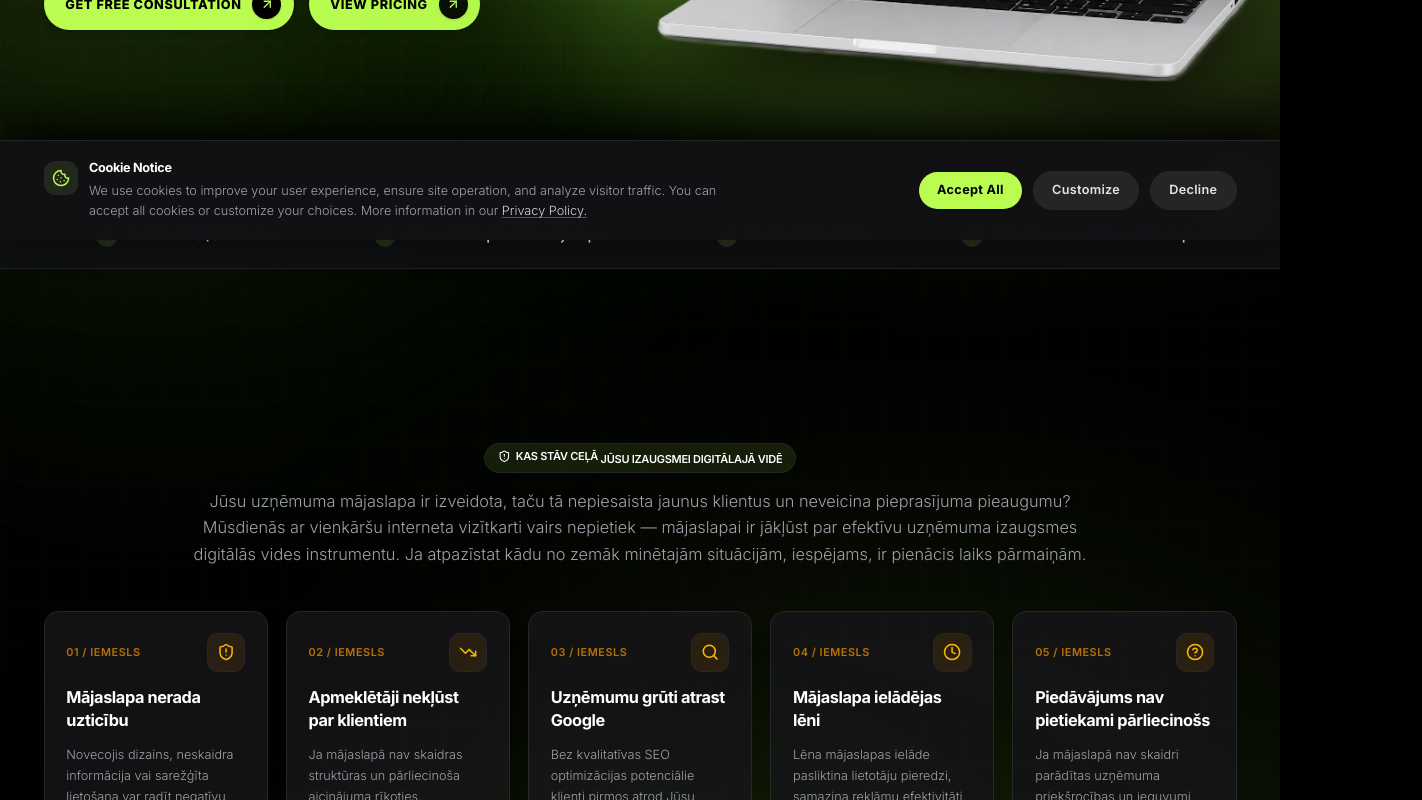
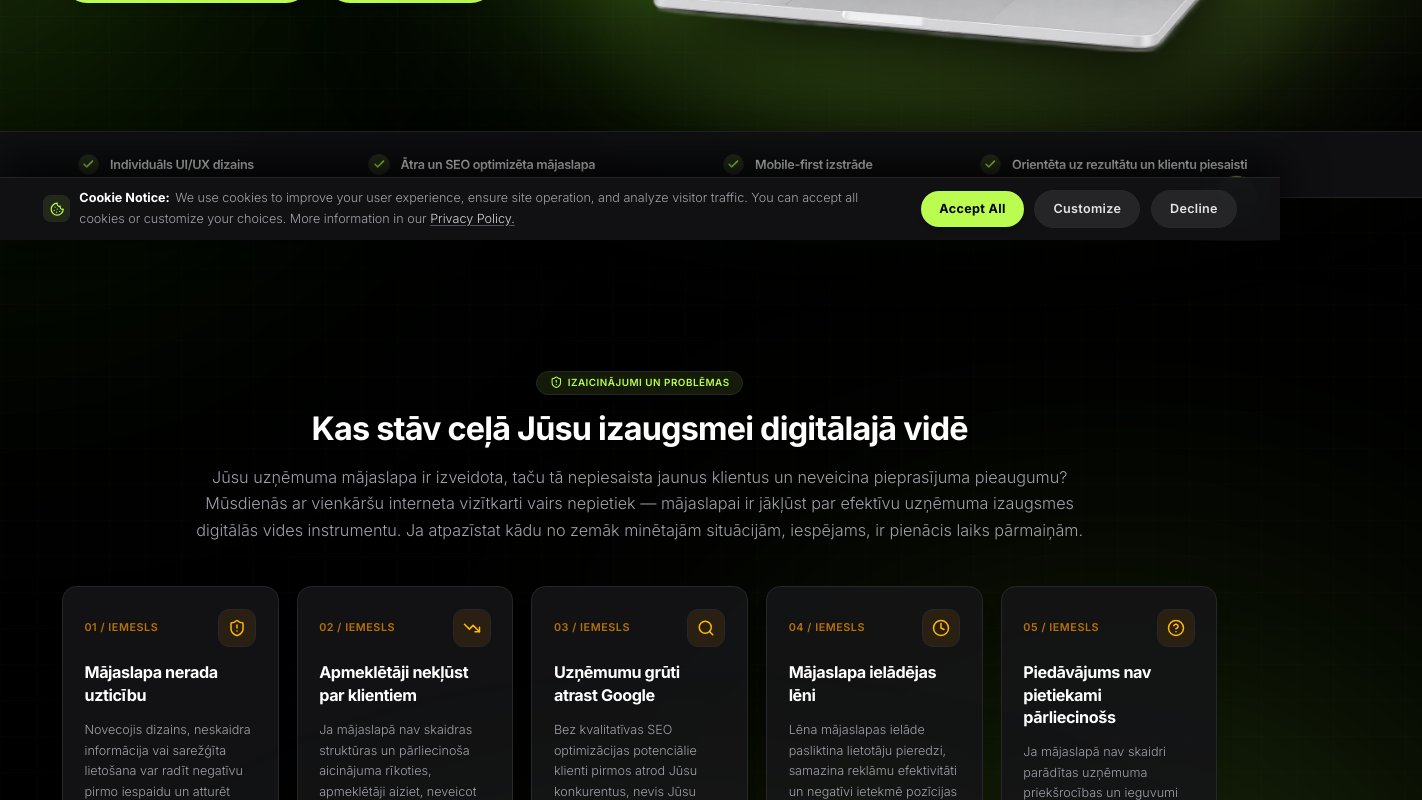
Before and after one commit to avenuegrouplv/sageon-media, a React (Vite) app: page /en in a window 1280 px wide. Shown: the part 560-1360 px from the top of the page, 1422 px wide, since content can reach past the window. Built offline with nearby package versions, Linux system fonts and the light colour scheme.

Commit message:
refactor: simplify scrolling and adjust layout
Removed Lenis scroll integration to simplify navigation logic. Updated page layout to include a 4.2cm left offset for desktop views and adjusted header title and cookie banner padding.

```diff
--- a/src/App.tsx
+++ b/src/App.tsx
@@ -38,10 +38,11 @@ function AppContent() {
       {/* Fixed top overlay header */}
       <Header />
 
-      {/* Core Multi-Page Views - Subpages have padding-top to avoid overlapping the fixed header */}
-      <main id="main-content" className={`flex-1 relative z-10 ${!isHome ? "pt-[80px]" : ""}`}>
-        <Suspense fallback={<PageLoader />}>
-          <Routes>
+      {/* Core Multi-Page Views & Footer - Shifted left by 4.2cm on desktop */}
+      <div className="flex-1 flex flex-col justify-between w-full lg:relative lg:-left-[4.2cm] lg:w-[calc(100%+4.2cm)]">
+        <main id="main-content" className={`flex-1 relative z-10 ${!isHome ? "pt-[80px]" : ""}`}>
+          <Suspense fallback={<PageLoader />}>
+            <Routes>
             {/* LV Routes */}
             <Route path="/" element={<Home />} />
             <Route path="/projekti" element={<Projekti />} />
@@ -79,6 +80,7 @@ function AppContent() {
 
       {/* 4-Column Professional Footer */}
       <Footer />
+      </div>
 
       {/* Pop-up Cookie Consent Banner */}
       <CookieBanner />
--- a/src/components/CookieBanner.tsx
+++ b/src/components/CookieBanner.tsx
@@ -57,21 +57,21 @@ export default function CookieBanner() {
             animate={{ y: 0, opacity: 1 }}
             exit={{ y: "100%", opacity: 0 }}
             transition={{ duration: 0.5, ease: "easeInOut" }}
-            className="fixed bottom-0 left-0 right-0 z-[9999] bg-[#121215]/98 backdrop-blur-xl border-t border-zinc-800/90 shadow-[0_-15px_50px_rgba(0,0,0,0.9)] text-white py-4 sm:py-5 px-4 sm:px-6 md:px-10 lg:px-12"
+            className="fixed bottom-0 left-0 right-0 z-[9999] bg-[#121215]/98 backdrop-blur-xl border-t border-zinc-800/90 shadow-[0_-15px_50px_rgba(0,0,0,0.9)] text-white py-2.5 sm:py-3 px-4 sm:px-6 md:px-10 lg:px-12"
           >
-            <div className="w-full max-w-[1380px] mx-auto flex flex-col md:flex-row items-start md:items-center justify-between gap-4 sm:gap-6 md:gap-10 lg:gap-14">
+            <div className="w-full max-w-[1380px] mx-auto flex flex-col md:flex-row items-start md:items-center justify-between gap-3 sm:gap-4 md:gap-8">
 
               {/* Left / Main Content Area: Cookie Notice Text */}
-              <div className="flex items-start gap-3 order-1 md:order-1 flex-1 max-w-3xl md:mr-4">
-                <div className="p-2 bg-[#BAFC50]/10 border border-[#BAFC50]/30 text-[#BAFC50] rounded-xl shrink-0 mt-0.5 hidden sm:flex">
-                  <Cookie className="h-5 w-5" />
+              <div className="flex items-center gap-2.5 order-1 md:order-1 flex-1 max-w-4xl lg:max-w-5xl">
+                <div className="p-1.5 bg-[#BAFC50]/10 border border-[#BAFC50]/30 text-[#BAFC50] rounded-lg shrink-0 hidden sm:flex">
+                  <Cookie className="h-4 w-4" />
                 </div>
-                <div className="space-y-1 text-left">
-                  <h4 className="font-bold text-white text-xs sm:text-sm font-sans tracking-tight flex items-center gap-2">
-                    <Cookie className="h-4 w-4 text-[#BAFC50] sm:hidden" />
-                    <span>{lang === "LV" ? "Sīkdatņu paziņojums" : lang === "EN" ? "Cookie Notice" : "Уведомление о cookie"}</span>
-                  </h4>
-                  <p className="text-xs sm:text-sm text-zinc-300 font-light leading-relaxed">
+                <div className="text-left">
+                  <p className="text-xs sm:text-[13px] md:text-sm text-zinc-300 font-light leading-snug sm:leading-relaxed">
+                    <span className="font-bold text-white font-sans mr-1.5 inline-flex items-center gap-1">
+                      <Cookie className="h-3.5 w-3.5 text-[#BAFC50] sm:hidden inline" />
+                      {lang === "LV" ? "Sīkdatņu paziņojums:" : lang === "EN" ? "Cookie Notice:" : "Уведомление о cookie:"}
+                    </span>
                     {t.cookies.bannerText}{" "}
                     <button
                       type="button"
--- a/src/components/HeroSlider.tsx
+++ b/src/components/HeroSlider.tsx
@@ -67,7 +67,7 @@ export default function HeroSlider() {
       <div className="relative z-10 w-full max-w-[1380px] mx-auto px-4 sm:px-6 md:px-10 lg:px-12 pt-2 sm:pt-4">
 
         {/* Centered Phone & Email Pill Badges */}
-        <div className="flex flex-wrap justify-center items-center gap-3 sm:gap-4 mt-12 sm:-mt-16 lg:-mt-20 pb-2 sm:pb-6 md:pb-8">
+        <div className="flex flex-wrap justify-center items-center gap-3 sm:gap-4 mt-12 sm:-mt-16 lg:-mt-10 pb-2 sm:pb-6 md:pb-8">
           <a
             href="tel:+37126739899"
             className="flex items-center gap-2 px-4 py-2 bg-[#18181b]/90 hover:bg-zinc-800 border border-[#BAFC50]/40 hover:border-[#BAFC50] text-white text-[11.7px] sm:text-[12.7px] font-bold uppercase tracking-wider rounded-full transition-all duration-300 shadow-md"
--- a/src/i18n/translations/lv.ts
+++ b/src/i18n/translations/lv.ts
@@ -12,7 +12,7 @@ export const lvTranslations: Translations = {
   },
   seo: {
     home: {
-      title: "Sageon Media | Biznesa mājaslapu izstrāde un digitālie risinājumi",
+      title: "Sageon Media I Mājaslapu izstrādes aģentūra",
       description: "Sageon Media piedāvā profesionālu biznesa mājaslapu izstrādi, adaptīvu dizainu, kā arī SEO optimizāciju jūsu biznesa izaugsmei.",
     },
     portfolio: {
--- a/src/index.css
+++ b/src/index.css
@@ -75,8 +75,8 @@
   --light-border: #e4e4e7;
 }
 
+/* Base html & body resets */
 html {
-  scroll-behavior: smooth;
   -webkit-text-size-adjust: 100%;
   text-size-adjust: 100%;
   overflow-x: hidden;
@@ -84,27 +84,33 @@ html {
   max-width: 100%;
 }
 
-/* Elegant, proportional desktop scale reduction (~90% scale on desktop monitors) */
-@media (min-width: 1280px) {
-  html {
-    font-size: 14.5px;
-  }
-}
-
-@media (min-width: 1536px) {
-  html {
-    font-size: 15px;
-  }
-}
-
-body, html, #root {
+body {
   background-color: #000000 !important;
   color: #f4f4f5 !important;
   -webkit-font-smoothing: antialiased;
   -moz-osx-font-smoothing: grayscale;
+  margin: 0;
+  padding: 0;
+  width: 100%;
+  min-height: 100vh;
+}
+
+#root {
+  background-color: #000000 !important;
+  color: #f4f4f5 !important;
+  width: 100%;
+  max-width: 100%;
   overflow-x: hidden;
-  width: 100%;
-  max-width: 100vw;
+  min-height: 100vh;
+}
+
+/* Elegant, proportional desktop scale reduction (0.9 scale on desktop) */
+@media (min-width: 1024px) {
+  #root {
+    zoom: 0.9;
+    width: 111.111111%;
+    max-width: 111.111111%;
+  }
 }
 
 /* Lenis smooth scroll adjustments */
--- a/src/pages/Home.tsx
+++ b/src/pages/Home.tsx
@@ -127,17 +127,7 @@ const PORTFOLIO_ITEMS = [
 ];
 
 function LazyLoadSection({ children }: { children: ReactNode }) {
-  return (
-    <motion.div
-      initial={{ opacity: 1, y: 0 }}
-      whileInView={{ opacity: 1, y: 0 }}
-      viewport={{ once: true, amount: 0.01 }}
-      transition={{ duration: 0.4, ease: [0.16, 1, 0.3, 1] }}
-      className="w-full"
-    >
-      {children}
-    </motion.div>
-  );
+  return <div className="w-full">{children}</div>;
 }
 
 function ProblemCardsMobileSlider({ lang }: { lang: string }) {
@@ -315,8 +305,8 @@ function ProblemCardsMobileSlider({ lang }: { lang: string }) {
 
       {/* Navigation controls - positioned tightly right below the card */}
       <div className="flex items-center justify-between pt-2 px-1 relative z-20">
-        {/* Left: Indicator dots */}
-        <div className="flex items-center gap-1">
+        {/* Left: Indicator dots positioned tightly next to each other */}
+        <div className="flex items-center gap-0.5">
           {cards.map((_, idx) => (
             <button
               key={idx}
@@ -327,10 +317,12 @@ function ProblemCardsMobileSlider({ lang }: { lang: string }) {
                 setTimeout(() => setIsPaused(false), 3500);
               }}
               aria-label={`Pāriet uz ${idx + 1}. kartiņu`}
-              className="p-3 min-w-[44px] min-h-[44px] flex items-center justify-center cursor-pointer -m-1"
+              className="p-[2px] cursor-pointer flex items-center justify-center"
             >
               <span className={`h-2 rounded-full transition-all duration-300 block ${
-                idx === currentIndex ? "w-6 bg-amber-400" : "w-2 bg-zinc-700/70"
+                idx === currentIndex
+                  ? "w-6 bg-gradient-to-r from-amber-500 to-amber-400 shadow-[0_0_10px_rgba(245,158,11,0.65)] border border-amber-300/50"
+                  : "w-2 bg-zinc-800 border border-zinc-700/80 hover:bg-zinc-700"
               }`} />
             </button>
           ))}
@@ -727,40 +719,12 @@ export default function Home() {
             <div
               className="text-center space-y-4 max-w-5xl mx-auto flex flex-col items-center"
             >
-              <h2 className="inline-flex items-center justify-center px-3.5 py-1.5 rounded-2xl sm:rounded-full bg-[#BAFC50]/10 border border-[#BAFC50]/30 text-[#BAFC50] text-[11px] font-sans font-semibold tracking-wider uppercase text-center mx-auto">
-                <span className="text-center leading-tight">
-                  {lang === 'en' ? (
-                    <>
-                      <span className="inline-flex items-center gap-1.5 justify-center">
-                        <ShieldAlert className="h-3.5 w-3.5 shrink-0" />
-                        <span>What stands in the way</span>
-                      </span>
-                      <br className="sm:hidden" />
-                      <span className="hidden sm:inline"> </span>
-                      <span>of your digital growth</span>
-                    </>
-                  ) : lang === 'ru' ? (
-                    <>
-                      <span className="inline-flex items-center gap-1.5 justify-center">
-                        <ShieldAlert className="h-3.5 w-3.5 shrink-0" />
-                        <span>Что стоит на пути</span>
-                      </span>
-                      <br className="sm:hidden" />
-                      <span className="hidden sm:inline"> </span>
-                      <span>вашего цифрового роста</span>
-                    </>
-                  ) : (
-                    <>
-                      <span className="inline-flex items-center gap-1.5 justify-center">
-                        <ShieldAlert className="h-3.5 w-3.5 shrink-0" />
-                        <span>Kas stāv ceļā</span>
-                      </span>
-                      <br className="sm:hidden" />
-                      <span className="hidden sm:inline"> </span>
-                      <span>Jūsu izaugsmei digitālajā vidē</span>
-                    </>
-                  )}
-                </span>
+              <div className="inline-flex items-center gap-1.5 px-3.5 py-1 rounded-full bg-[#BAFC50]/10 border border-[#BAFC50]/30 text-[#BAFC50] text-[11px] font-sans font-semibold tracking-wider uppercase">
+                <ShieldAlert className="h-3.5 w-3.5" />
+                <span>{lang === 'en' ? 'Obstacles To Growth' : lang === 'ru' ? 'Препятствия к росту' : 'Izaicinājumi un problēmas'}</span>
+              </div>
+              <h2 className="text-2xl sm:text-3xl md:text-4xl font-bold text-white tracking-tight leading-tight">
+                {lang === 'en' ? 'What stands in the way of your digital growth' : lang === 'ru' ? 'Что стоит на пути вашего цифрового роста' : 'Kas stāv ceļā Jūsu izaugsmei digitālajā vidē'}
               </h2>
               <p className="text-base md:text-lg text-zinc-300 font-light leading-relaxed">
                 Jūsu uzņēmuma mājaslapa ir izveidota, taču tā nepiesaista jaunus klientus un neveicina pieprasījuma pieaugumu? Mūsdienās ar vienkāršu interneta vizītkarti vairs nepietiek — mājaslapai ir jākļūst par efektīvu uzņēmuma izaugsmes digitālās vides instrumentu. Ja atpazīstat kādu no zemāk minētajām situācijām, iespējams, ir pienācis laiks pārmaiņām.
@@ -949,7 +913,7 @@ export default function Home() {
                       decoding="async"
                       width={600}
                       height={380}
-                      className="relative z-10 w-[88%] sm:w-full h-auto max-h-[335px] object-cover rounded-2xl sm:rounded-3xl border border-[#BAFC50]/20 shadow-[0_15px_45px_rgba(186,252,80,0.18),_0_20px_50px_rgba(0,0,0,0.85)] transition-all duration-300 mx-auto"
+                      className="relative z-10 w-[81%] sm:w-[92%] h-auto max-h-[308px] scale-[0.92] object-cover rounded-2xl sm:rounded-3xl border border-[#BAFC50]/20 shadow-[0_15px_45px_rgba(186,252,80,0.18),_0_20px_50px_rgba(0,0,0,0.85)] transition-all duration-300 mx-auto"
                     />
                   </div>
                 </div>
@@ -993,7 +957,7 @@ export default function Home() {
                       Mājaslapu struktūru mēs plānojam tā, lai tās apmeklētāji ātri atrastu visu nepieciešamo informāciju un dabiski nonāktu līdz vēlamajai darbībai. Skaidra navigācija, pārdomāts satura izvietojums un efektīvi uzaicinājumi rīkoties palīdz veidot uzticību Jūsu klientu vidū un palielināt pieprasījumu, pieteikumu vai pārdošanas rezultātus.
                     </p>
                   </div>
-                  <div className="lg:col-span-5 relative group flex items-center justify-center mx-auto w-full translate-x-0 lg:translate-x-[75px]">
+                  <div className="lg:col-span-5 relative group flex items-center justify-center mx-auto w-full">
                     <div className="absolute w-[100%] h-[100%] bg-[#BAFC50]/45 rounded-full blur-[80px] pointer-events-none z-0" />
                     <img
                       src="/Web-izstrades-agentura.webp"
@@ -1047,7 +1011,7 @@ export default function Home() {
           <div className="absolute -bottom-52 -right-28 w-[700px] h-[700px] bg-gradient-to-tl from-[#38b000]/30 via-[#BAFC50]/24 to-transparent rounded-full blur-[180px] pointer-events-none z-0" />
 
           <div className="w-full max-w-[1380px] mx-auto space-y-8 relative z-10">
-            <div className="flex flex-col md:flex-row justify-between items-start md:items-end gap-4 pb-2">
+            <div className="flex flex-col md:flex-row justify-between items-start md:items-end gap-4 pb-2 px-2 sm:px-3">
               <div className="space-y-2 text-left">
                 <h2 className="text-2xl md:text-4xl font-bold text-white tracking-tight leading-tight">
                   {lang === 'en' ? (
@@ -1112,23 +1076,24 @@ export default function Home() {
                             </div>
 
                             {/* Highly visible high-contrast pricing tag container */}
-                            <div className="pt-2 sm:pt-3 pb-1.5 sm:pb-2 mt-1 sm:mt-2 border-l-4 border-[#BAFC50] pl-3 sm:pl-3.5 flex items-center gap-1.5 h-[56px] min-h-[56px]">
+                            <div className="pt-2 sm:pt-3 pb-1.5 sm:pb-2 mt-1 sm:mt-2 border-l-4 border-[#BAFC50] pl-3 sm:pl-3.5 flex items-center gap-1.5 min-h-[50px]">
                               {plan.originalPrice ? (
-                                <>
-                                  <div className="relative flex items-center gap-1">
-                                    <span className="text-base sm:text-lg font-black text-zinc-400">€</span>
-                                    <span className="text-3xl sm:text-5xl font-black tracking-tight text-zinc-400 line-through decoration-red-500 decoration-[3px] sm:decoration-[4px] mr-1">
-                                      {plan.originalPrice}
+                                <div className="flex items-center gap-1.5 flex-wrap">
+                                  {plan.pricePrefix && (
+                                    <span className="text-xs sm:text-sm font-bold uppercase tracking-wider text-[#BAFC50] mr-0.5">
+                                      {plan.pricePrefix}
                                     </span>
-                                    <div className="absolute -top-[27px] sm:-top-[35px] right-0 translate-x-[40px] sm:translate-x-[52px] flex items-center gap-1 text-[#BAFC50] font-black whitespace-nowrap drop-shadow-[0_2px_8px_rgba(0,0,0,0.9)]">
-                                      <span className="text-base sm:text-lg font-black text-[#BAFC50]">€</span>
-                                      <span className="text-2xl sm:text-4xl font-black">{plan.price}</span>
-                                    </div>
+                                  )}
+                                  <span className="text-base sm:text-lg font-black text-[#BAFC50]">€</span>
+                                  <span className="text-3xl sm:text-5xl font-black tracking-tight text-white">{plan.price}</span>
+                                  <div className="flex items-baseline gap-0.5 text-zinc-400 line-through font-bold text-xs sm:text-sm decoration-red-500 decoration-2 ml-1">
+                                    <span>€</span>
+                                    <span>{plan.originalPrice}</span>
                                   </div>
-                                  <span className="text-[10px] sm:text-xs uppercase tracking-wider font-semibold font-sans ml-1.5 sm:ml-2 text-zinc-300">
+                                  <span className="text-[10px] sm:text-xs uppercase tracking-wider font-semibold font-sans ml-1 text-zinc-300">
                                     / {plan.period}
                                   </span>
-                                </>
+                                </div>
                               ) : plan.price ? (
                                 <div className="flex items-center gap-1">
                                   {plan.pricePrefix && (
@@ -1183,7 +1148,7 @@ export default function Home() {
             </div>
 
             {/* Controls (< > and Uzzināt vairāk button) below pricing cards on the right */}
-            <div className="flex justify-end items-center gap-3 mt-6 pr-3 sm:pr-6 md:pr-10 lg:pr-14">
+            <div className="flex justify-end items-center gap-3 mt-6 px-2 sm:px-3">
               <div className="flex items-center gap-2">
                 <button
                   onClick={() => scrollPricing('left')}
@@ -1220,7 +1185,7 @@ export default function Home() {
 
           <div className="w-full max-w-[1380px] mx-auto space-y-8 relative z-10">
 
-            <div className="flex flex-col md:flex-row justify-between items-start md:items-end gap-4 pb-2">
+            <div className="flex flex-col md:flex-row justify-between items-start md:items-end gap-4 pb-2 px-3">
               <div className="space-y-2 text-left">
                 <h2 className="text-2xl md:text-4xl font-bold text-white tracking-tight">
                   {lang === 'en' ? "Insight into Our Recent Projects" : lang === 'ru' ? "Обзор наших недавних проектов" : "Ieskats mūsu nesenajos projektos"}
@@ -1258,7 +1223,7 @@ export default function Home() {
             </div>
 
             {/* Controls (< > and Skatīt visus button) below portfolio cards on the right */}
-            <div className="flex justify-end items-center gap-3 mt-6 pr-3 sm:pr-6 md:pr-10 lg:pr-14">
+            <div className="flex justify-end items-center gap-3 mt-6 px-3">
               <div className="flex items-center gap-2">
                 <button
                   onClick={() => scrollPortfolio('left')}
@@ -1316,14 +1281,14 @@ export default function Home() {
                   </div>
                   <div className="space-y-1.5">
                     <h3 className="font-extrabold text-white text-lg sm:text-xl uppercase tracking-wide">
-                      {lang === 'en' ? "Clear Business Strategy" : lang === 'ru' ? "Четкая бизнес-стратегия" : "Skaidra biznesa stratēģija"}
+                      {lang === 'en' ? "Clear Strategy" : lang === 'ru' ? "Четкая стратегия" : "Skaidra stratēģija"}
                     </h3>
                     <p className="text-sm sm:text-base text-zinc-300 font-normal leading-relaxed">
                       {lang === 'en'
-                        ? "Every project is built with a specific goal — helping your company generate more inquiries, reach new clients, and drive business growth."
+                        ? "Every project is created with a specific goal — to help your company grow, strengthen customer trust, and increase demand for your products or services."
                         : lang === 'ru'
-                          ? "Каждый проект создается с конкретной целью — помочь компании получать больше заявок, привлекать новых клиентов и расти."
-                          : "Katrs projekts tiek veidots ar konkrētu mērķi — palīdzēt uzņēmumam iegūt vairāk pieprasījumu, sasniegt jaunus klientus un veicināt biznesa izaugsmi."}
+                          ? "Каждый проект создается с конкретной целью — помочь вашей компании расти, укрепить доверие клиентов и увеличить спрос на ваши продукты или услуги."
+                          : "Katrs projekts tiek veidots ar konkrētu mērķi — palīdzēt Jūsu uzņēmumam augt, stiprināt klientu uzticību un palielināt pieprasījumu pēc Jūsu produktiem vai pakalpojumiem."}
                     </p>
                   </div>
                 </div>
@@ -1638,7 +1603,7 @@ export default function Home() {
           <div className="absolute -bottom-52 -left-24 w-[700px] h-[700px] bg-gradient-to-tr from-[#38b000]/30 via-[#BAFC50]/24 to-transparent rounded-full blur-[180px] pointer-events-none z-0" />
 
           <div className="w-full max-w-[1380px] mx-auto space-y-8 relative z-10">
-            <div className="flex flex-col md:flex-row justify-between items-start md:items-end gap-4 pb-4">
+            <div className="flex flex-col md:flex-row justify-between items-start md:items-end gap-4 pb-4 px-3">
               <div className="space-y-2 text-left">
                 <h2 className="text-2xl md:text-4xl font-bold text-white tracking-tight">
                   Noderīga informācija
@@ -1702,7 +1667,7 @@ export default function Home() {
             </div>
 
             {/* Controls (< > and Lasīt visu blogu button) below Blog cards on the right */}
-            <div className="flex justify-end items-center gap-3 mt-6 pr-3 sm:pr-6 md:pr-10 lg:pr-14">
+            <div className="flex justify-end items-center gap-3 mt-6 px-3">
               <div className="flex items-center gap-2">
                 <button
                   onClick={() => scrollBlog('left')}
```
Also changed, not shown: index.html (+13 -11 lines), src/components/PageNavButtons.tsx (+1 -17 lines), src/components/ScrollToTop.tsx (+0 -8 lines), src/components/SmoothScroll.tsx (+8 -3 lines), src/pages/Cenas.tsx (+13 -12 lines).
